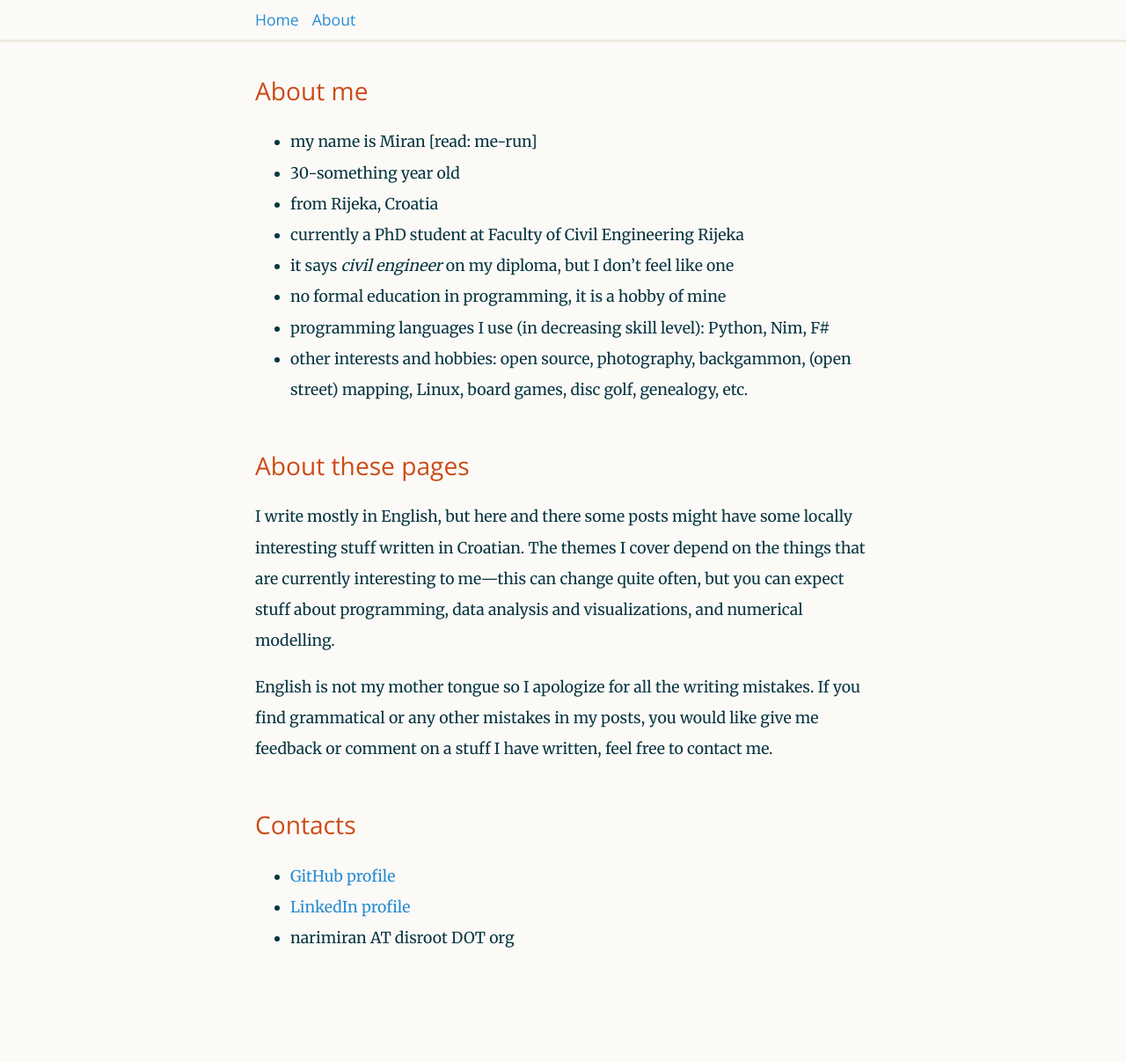
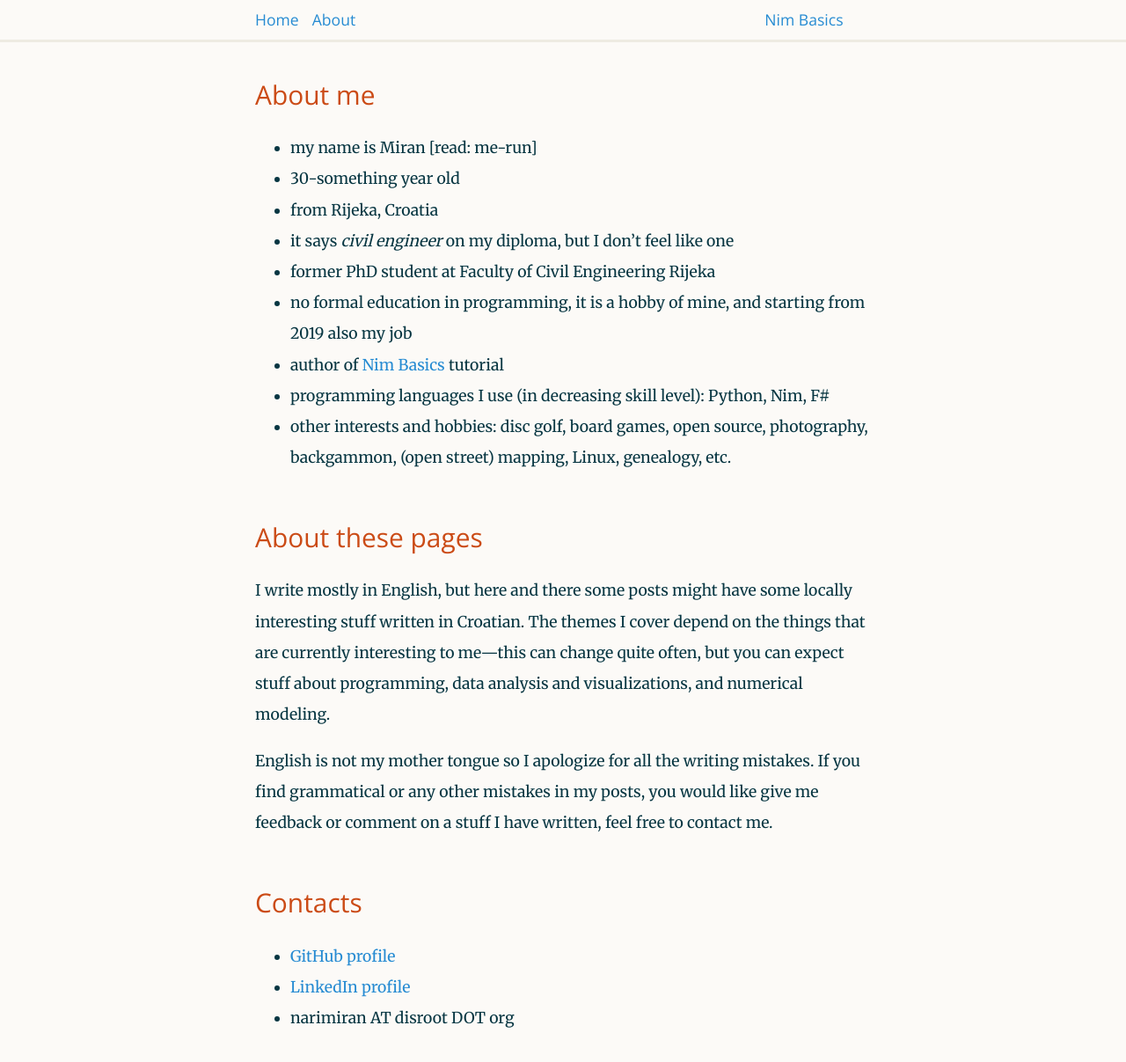
Before and after one commit to narimiran/narimiran.github.io, a Jekyll site: the page built from _pages/01_about.md, in a window 1280 px wide and 1245 px high. Shown: the top 1207 px of the window at 88% size. Built offline with Jekyll 4.4.1, drawn with Linux system fonts in a browser that asks for light colours.

Commit message:
2019 refresh

```diff
--- a/_includes/head.html
+++ b/_includes/head.html
@@ -7,7 +7,7 @@
 
     <link rel="stylesheet" href="{{ " /css/main.css " | prepend: site.baseurl }}">
     <link rel="canonical" href="{{ page.url | replace:'index.html','/articles/index.html' | prepend: site.baseurl | prepend: site.url }}">
-    <link href='https://fonts.googleapis.com/css?family=Open+Sans:400,700' rel='stylesheet' type='text/css'>
+    <link href='https://fonts.googleapis.com/css?family=Open+Sans' rel='stylesheet' type='text/css'>
     <link href="https://fonts.googleapis.com/css?family=Merriweather" rel="stylesheet" type='text/css'>
     <script type="text/javascript" src="http://cdn.mathjax.org/mathjax/latest/MathJax.js?config=TeX-AMS-MML_HTMLorMML">
     </script>
--- a/_includes/header.html
+++ b/_includes/header.html
@@ -10,6 +10,10 @@
                     <a href="{{ page.url | prepend: site.baseurl }}">{{ page.title }}</a>
                 </li>
                 {% endif %} {% endfor %}
+                <div class="horizontalgap" style="width:450px">&nbsp;</div>
+                <li>
+                    <a href="https://narimiran.github.io/nim-basics/">Nim Basics</a>
+                </li>
             </ul>
         </nav>
     </div>
--- a/_pages/01_about.md
+++ b/_pages/01_about.md
@@ -6,31 +6,31 @@ permalink: /about/
 
 
 
-## About me
+# About me
 
 * my name is Miran [read: me-run]
 * 30-something year old
 * from Rijeka, Croatia
-* currently a PhD student at Faculty of Civil Engineering Rijeka
 * it says _civil engineer_ on my diploma, but I don't feel like one
-* no formal education in programming, it is a hobby of mine
+* former PhD student at Faculty of Civil Engineering Rijeka
+* no formal education in programming, it is a hobby of mine, and starting from 2019 also my job
+* author of [Nim Basics](https://narimiran.github.io/nim-basics/) tutorial
 * programming languages I use (in decreasing skill level): Python, Nim, F#
-* other interests and hobbies: open source, photography, backgammon, (open street) mapping, Linux, board games, disc golf, genealogy, etc.
+* other interests and hobbies: disc golf, board games, open source, photography, backgammon, (open street) mapping, Linux, genealogy, etc.
 
 
 
-## About these pages
+# About these pages
 
 I write mostly in English, but here and there some posts might have some locally interesting stuff written in Croatian.
-The themes I cover depend on the things that are currently interesting to me---this can change quite often, but you can expect stuff about programming, data analysis and visualizations, and numerical modelling.
+The themes I cover depend on the things that are currently interesting to me---this can change quite often, but you can expect stuff about programming, data analysis and visualizations, and numerical modeling.
 
 English is not my mother tongue so I apologize for all the writing mistakes.
 If you find grammatical or any other mistakes in my posts, you would like give me feedback or comment on a stuff I have written, feel free to contact me.
 
 
 
-
-## Contacts
+# Contacts
 
 * [GitHub profile](https://github.com/narimiran/)
 * [LinkedIn profile](https://www.linkedin.com/in/miran-tuhtan/)
--- a/_sass/_base.scss
+++ b/_sass/_base.scss
@@ -1,10 +1,11 @@
 $content-width: 700px;
 $main: #fcfaf7;
 $font-style: "Merriweather", "Noto Serif", "DejaVu Serif", serif;
+$font-size: 1.1em;
 $font-color: #073642;
 $link-color: #268bd2;
 $link-hover-color: #cb4b16;
-$heading-font: "Open Sans", "Noto Sans", "DejaVu Sans", sans-serif;
+$heading-font: "Open Sans", "Fira Sans", "Noto Sans", "DejaVu Sans", sans-serif;
 $code-font: "Fira Mono", "Hack", "Noto Sans Mono", "DejaVu Sans Mono", monospace;
 $heading-font-color: #cb4b16;
 $heading-background: #586e75;
--- a/_sass/_layout.scss
+++ b/_sass/_layout.scss
@@ -3,7 +3,7 @@ body {
     margin: 0;
     color: $font-color;
     font-family: $font-style;
-    font-size: 1.1em;
+    font-size: $font-size;
     line-height: 2.0;
     -webkit-font-smoothing: antialiased;
 }
@@ -17,7 +17,7 @@ h3 {
     margin-top: 1.8em;
 }
 h1 {
-    font-size: 2.0em;
+    font-size: $font-size + 0.6em;
     a,
     a:visited {
         text-decoration: none;
@@ -25,7 +25,23 @@ h1 {
     }
 }
 h2 {
-    font-size: 1.6em;
+    font-size: $font-size + 0.3em;
+}
+blockquote {
+    border-left: 4px solid $light;
+    margin: 1.5em;
+    padding: 0 1em;
+    font-size: $font-size - 0.2em;
+    font-style: italic;
+}
+code { // inline code
+    font-family: $code-font;
+    font-size: $font-size - 0.2em;
+    background-color:$light;
+    border-radius: 4px;
+}
+div.highlight { // code block
+    border-radius: 8px;
 }
 a,
 a:visited {
@@ -34,7 +50,7 @@ a:visited {
 }
 a:hover {
     color: $link-hover-color;
-    text-decoration: none;
+    text-decoration: underline;
 }
 header {
     margin: 2em;
@@ -48,30 +64,14 @@ main {
 time {
     color: $light-gray;
 }
-blockquote {
-    border-left: 4px solid $light;
-    margin: 1.5em;
-    padding: 0 1em;
-    font-size: 0.9em;
-    font-style: italic;
-}
-
-code {
-    font-family: $code-font;
-    font-size: 0.9em;
-    background-color:$light;
-    border-radius: 4px;
-}
 
 table{
     border-collapse: collapse;
 }
-
 th{
     border-bottom: 1px solid $font-color;
     padding: 10px 20px;
 }
-
 td{
     // border-bottom: 1px solid $font-color;
     padding: 10px 20px;
@@ -87,7 +87,6 @@ td{
     margin: 0 auto;
     display: block;
 }
-
 
 aside {
     position: fixed;
@@ -129,3 +128,9 @@ aside {
         }
     }
 }
+
+div.horizontalgap { // for header
+    float: left;
+    overflow: hidden;
+    width: 0px;
+  }
```
